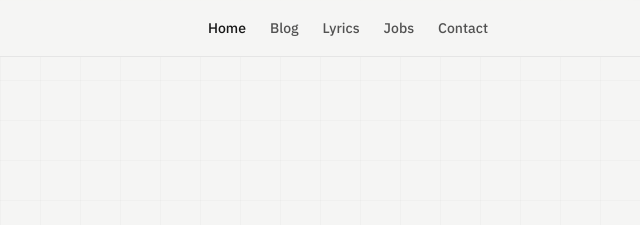
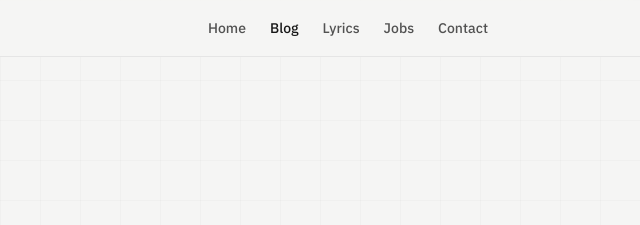
Before and after one commit to byrmsh/portfolio, an Astro site in the folder apps/web/: page /blog in a window 1280 px wide. Shown: the top 225 px of the page, 640-1280 px from the left. Built offline with nearby package versions, Linux system fonts and the light colour scheme; Astro itself is replaced by a stand-in of ours.

Commit message:
fix(web): correct active nav highlighting

```diff
--- a/apps/web/src/components/SiteNav.astro
+++ b/apps/web/src/components/SiteNav.astro
@@ -12,12 +12,33 @@ const { locale, t } = Astro.props;
 // Don't carry query params like `?before=...` across unrelated pages via nav links.
 const baseSearch = '';
 
+function normalizePathname(pathname: string): string {
+  if (pathname.length > 1 && pathname.endsWith('/')) return pathname.slice(0, -1);
+  return pathname;
+}
+
+const currentPath = normalizePathname(Astro.url.pathname);
+const homeHref = localizedPath(locale, '/', baseSearch);
+
+function hrefPathname(href: string): string {
+  return normalizePathname(new URL(href, Astro.url).pathname);
+}
+
+function isActiveExact(href: string): boolean {
+  return hrefPathname(href) === currentPath;
+}
+
+function isActiveSection(href: string): boolean {
+  const p = hrefPathname(href);
+  return currentPath === p || currentPath.startsWith(`${p}/`);
+}
+
 const links = [
-  { label: t('nav.home'), href: localizedPath(locale, '/', baseSearch) },
-  { label: t('nav.blog'), href: localizedPath(locale, '/blog', baseSearch) },
-  { label: t('nav.lyrics'), href: localizedPath(locale, '/lyrics', baseSearch) },
-  { label: t('nav.jobs'), href: localizedPath(locale, '/jobs', baseSearch) },
-  { label: t('nav.contact'), href: localizedPath(locale, '/contact', baseSearch) },
+  { key: 'home', label: t('nav.home'), href: homeHref, match: 'exact' as const },
+  { key: 'blog', label: t('nav.blog'), href: localizedPath(locale, '/blog', baseSearch), match: 'section' as const },
+  { key: 'lyrics', label: t('nav.lyrics'), href: localizedPath(locale, '/lyrics', baseSearch), match: 'section' as const },
+  { key: 'jobs', label: t('nav.jobs'), href: localizedPath(locale, '/jobs', baseSearch), match: 'section' as const },
+  { key: 'contact', label: t('nav.contact'), href: localizedPath(locale, '/contact', baseSearch), match: 'exact' as const },
 ];
 ---
 
@@ -32,18 +53,24 @@ const links = [
     <div class="flex items-center gap-3">
       <div class="hidden sm:flex items-center gap-6 text-sm font-medium text-neutral-600">
         {
-          links.map((link) => (
-            <a
-              href={link.href}
-              class={
-                link.label === t('nav.home')
-                  ? 'text-neutral-900'
-                  : 'hover:text-neutral-900 transition-colors'
-              }
-            >
-              {link.label}
-            </a>
-          ))
+          links.map((link) => {
+            // Home should only be active at the locale root (e.g. "/" or "/es"), not on subpages.
+            const active =
+              link.match === 'exact'
+                ? isActiveExact(link.href)
+                : link.href === homeHref
+                  ? isActiveExact(link.href)
+                  : isActiveSection(link.href);
+            return (
+              <a
+                href={link.href}
+                aria-current={active ? 'page' : undefined}
+                class={active ? 'text-neutral-900' : 'hover:text-neutral-900 transition-colors'}
+              >
+                {link.label}
+              </a>
+            );
+          })
         }
       </div>
       <button class="sm:hidden p-1" aria-label={t('nav.openMenu')}>
```
